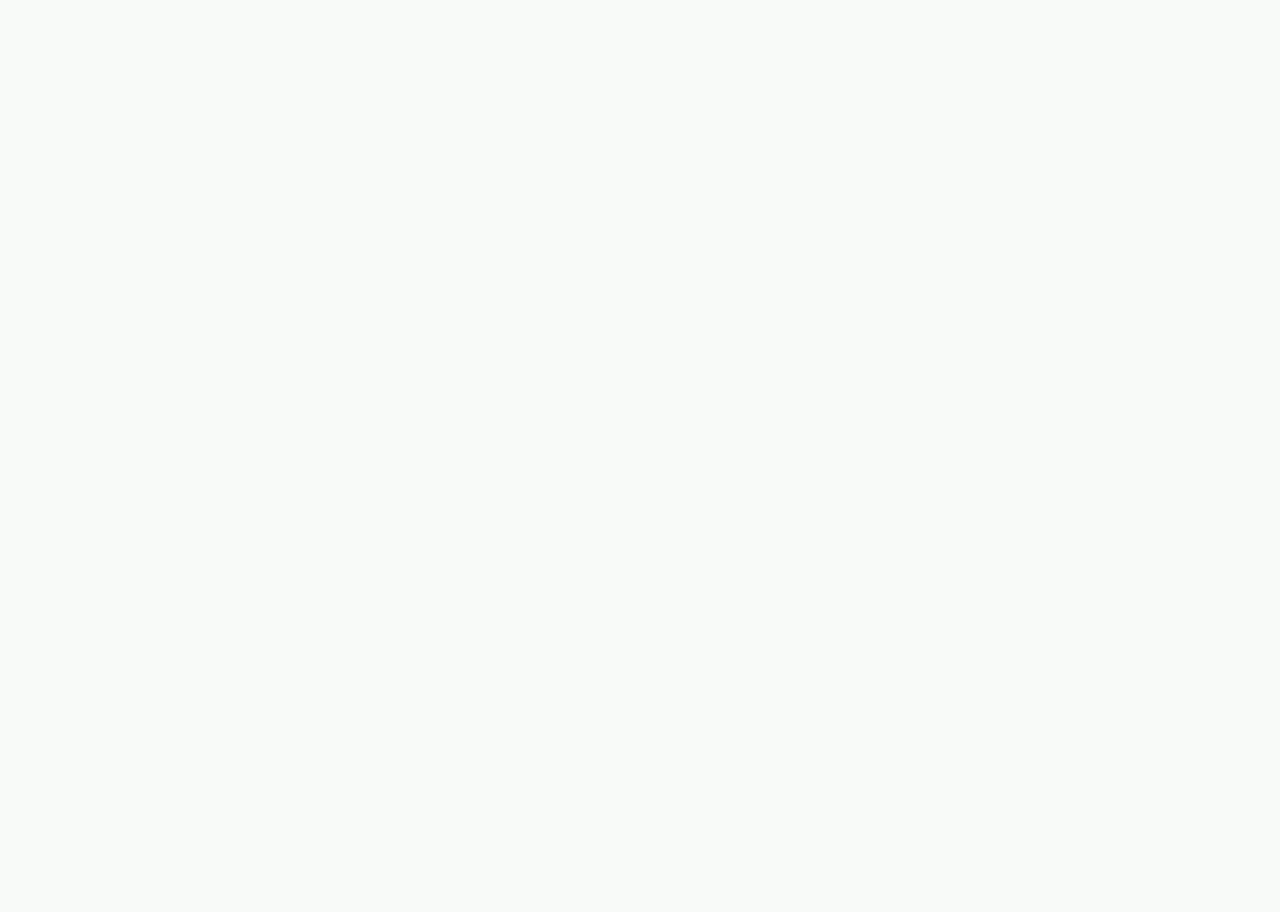
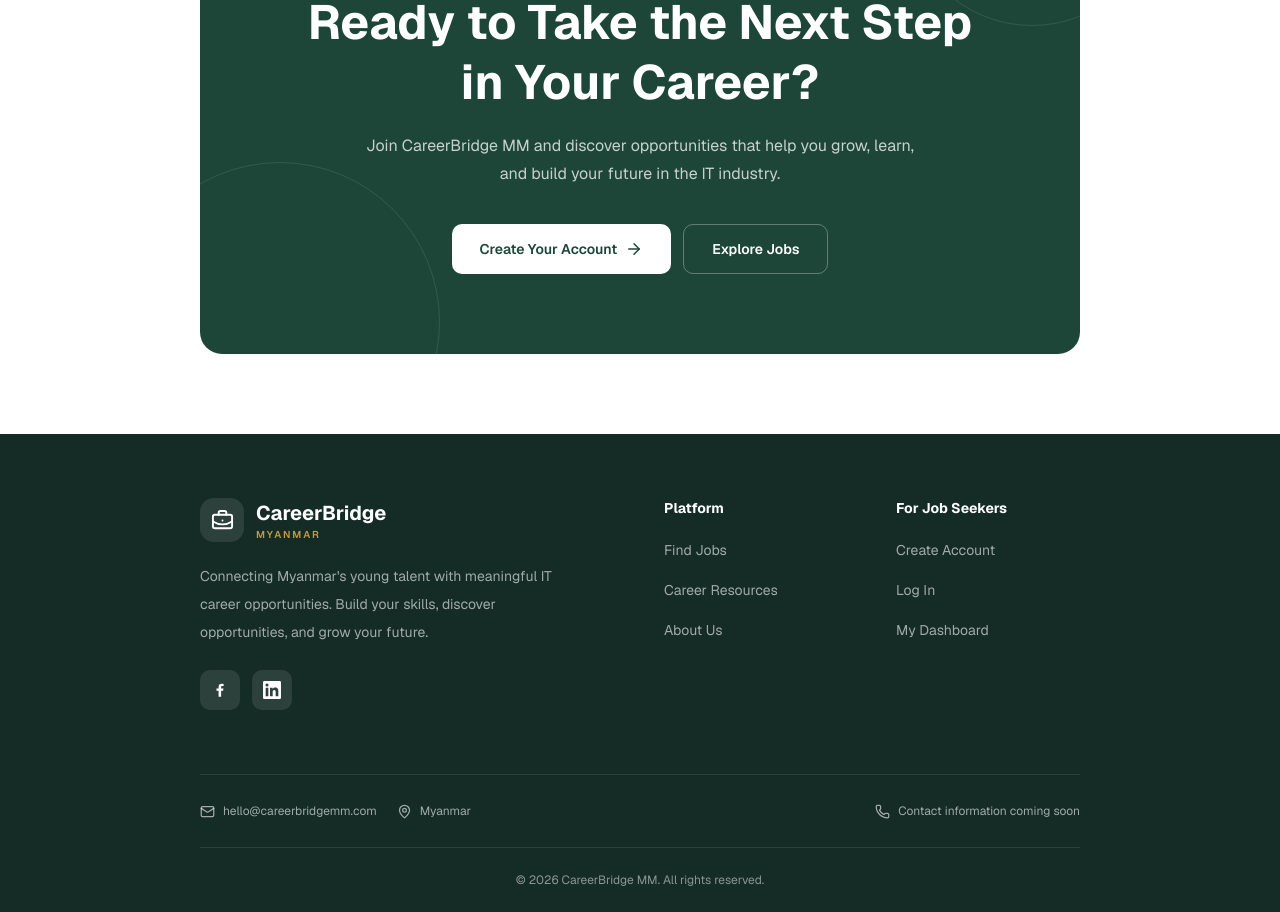
Before and after one commit to Theingi2004/carrerbridge-mm, a Next.js app: page / in a window 1280 px wide. Shown: the part 3440-4352 px from the top of the page. Before the commit the page ends 3210 px from the top, so only its background shows below. Built offline with nearby package versions, Linux system fonts and the light colour scheme.

Commit message:
feat: complete homepage CTA and footer sections

```diff
--- a/src/app/layout.tsx
+++ b/src/app/layout.tsx
@@ -3,6 +3,7 @@ import type { Metadata } from "next";
 import { Geist, Geist_Mono } from "next/font/google";
 import "./globals.css";
 import Navbar from "@/components/layout/navbar/Navbar";
+import Footer from "@/components/layout/footer/Footer";
 
 const geistSans = Geist({
   variable: "--font-geist-sans",
@@ -36,6 +37,7 @@ export default function RootLayout({
       <body className="min-h-full flex flex-col">
         <Navbar />
         <main className="flex-1">{children}</main>
+        <Footer />
       </body>
     </html>
   );
--- a/src/app/page.tsx
+++ b/src/app/page.tsx
@@ -1,3 +1,4 @@
+import CareerCTA from "@/features/home/components/CareerCTA";
 import FeaturedJobs from "@/features/home/components/FeaturedJobs";
 import HeroSection from "@/features/home/components/HeroSection";
 import HowItWorks from "@/features/home/components/HowItWorks";
@@ -10,6 +11,7 @@ export default function Home() {
       <FeaturedJobs />
       <JobCategories />
       <HowItWorks />
+      <CareerCTA />
     </main>
   );
 }
--- /dev/null
+++ b/src/components/layout/footer/Footer.tsx
@@ -0,0 +1,162 @@
+
+import Link from "next/link";
+import {
+  BriefcaseBusiness,
+  Mail,
+  MapPin,
+  Phone,
+} from "lucide-react";
+
+const footerLinks = {
+  platform: [
+    { label: "Find Jobs", href: "/jobs" },
+    { label: "Career Resources", href: "/#career-resources" },
+    { label: "About Us", href: "/#about" },
+  ],
+  account: [
+    { label: "Create Account", href: "/register" },
+    { label: "Log In", href: "/login" },
+    { label: "My Dashboard", href: "/dashboard" },
+  ],
+};
+
+export default function Footer() {
+  return (
+    <footer className="bg-[#142C25] text-white">
+      <div className="container-default">
+
+        {/* Main Footer */}
+        <div className="grid grid-cols-1 gap-12 py-16 sm:grid-cols-2 lg:grid-cols-4">
+
+          {/* Brand */}
+          <div className="lg:col-span-2">
+            <Link href="/" className="inline-flex items-center gap-3">
+              <div className="flex size-11 items-center justify-center rounded-xl bg-white/10">
+                <BriefcaseBusiness size={23} />
+              </div>
+
+              <div>
+                <p className="text-xl font-bold">CareerBridge</p>
+                <p className="text-[10px] font-semibold tracking-[0.2em] text-brand-secondary">
+                  MYANMAR
+                </p>
+              </div>
+            </Link>
+
+            <p className="mt-5 max-w-sm text-sm leading-7 text-white/60">
+              Connecting Myanmar's young talent with
+              meaningful IT career opportunities.
+              Build your skills, discover opportunities,
+              and grow your future.
+            </p>
+
+            <div className="mt-6 flex gap-3">
+              <a
+                href="https://www.facebook.com/"
+                target="_blank"
+                rel="noopener noreferrer"
+                aria-label="Facebook"
+                className="flex size-10 items-center justify-center rounded-lg bg-white/10 transition-all hover:bg-white/20 active:scale-95"
+              >
+
+                <svg
+                  xmlns="http://www.w3.org/2000/svg"
+                  width="18"
+                  height="18"
+                  viewBox="0 0 24 24"
+                  fill="currentColor"
+                  aria-hidden="true"
+                >
+                  <path d="M13.5 21v-8h2.7l.4-3h-3.1V8.1c0-.9.3-1.5 1.6-1.5h1.7V3.9c-.3 0-1.3-.1-2.5-.1-2.5 0-4.2 1.5-4.2 4.3V10H7.3v3h2.8v8h3.4Z" />
+                </svg>
+
+              </a>
+
+              <a
+                href="https://www.linkedin.com/"
+                target="_blank"
+                rel="noopener noreferrer"
+                aria-label="LinkedIn"
+                className="flex size-10 items-center justify-center rounded-lg bg-white/10 transition-all hover:bg-white/20 active:scale-95"
+              >
+
+                <svg
+                  xmlns="http://www.w3.org/2000/svg"
+                  width="18"
+                  height="18"
+                  viewBox="0 0 24 24"
+                  fill="currentColor"
+                  aria-hidden="true"
+                >
+                  <path d="M20.45 20.45h-3.56v-5.57c0-1.33-.03-3.04-1.85-3.04-1.85 0-2.13 1.44-2.13 2.94v5.67H9.35V9h3.42v1.56h.05c.48-.9 1.64-1.85 3.38-1.85 3.61 0 4.28 2.37 4.28 5.46v6.28ZM5.34 7.43a2.06 2.06 0 1 1 0-4.12 2.06 2.06 0 0 1 0 4.12ZM7.12 20.45H3.56V9h3.56v11.45ZM22.22 0H1.77C.79 0 0 .77 0 1.73v20.54C0 23.23.79 24 1.77 24h20.45c.98 0 1.78-.77 1.78-1.73V1.73C24 .77 23.2 0 22.22 0Z" />
+                </svg>
+
+              </a>
+            </div>
+          </div>
+
+          {/* Platform Links */}
+          <div>
+            <h3 className="text-sm font-bold">Platform</h3>
+
+            <ul className="mt-5 space-y-4">
+              {footerLinks.platform.map((link) => (
+                <li key={link.href}>
+                  <Link
+                    href={link.href}
+                    className="text-sm text-white/60 transition-colors hover:text-white"
+                  >
+                    {link.label}
+                  </Link>
+                </li>
+              ))}
+            </ul>
+          </div>
+
+          {/* Account Links */}
+          <div>
+            <h3 className="text-sm font-bold">For Job Seekers</h3>
+
+            <ul className="mt-5 space-y-4">
+              {footerLinks.account.map((link) => (
+                <li key={link.href}>
+                  <Link
+                    href={link.href}
+                    className="text-sm text-white/60 transition-colors hover:text-white"
+                  >
+                    {link.label}
+                  </Link>
+                </li>
+              ))}
+            </ul>
+          </div>
+        </div>
+
+        {/* Contact Information */}
+        <div className="flex flex-col gap-4 border-t border-white/10 py-7 sm:flex-row sm:items-center sm:justify-between">
+          <div className="flex flex-wrap gap-5">
+            <span className="flex items-center gap-2 text-xs text-white/60">
+              <Mail size={15} />
+              hello@careerbridgemm.com
+            </span>
+
+            <span className="flex items-center gap-2 text-xs text-white/60">
+              <MapPin size={15} />
+              Myanmar
+            </span>
+          </div>
+
+          <span className="flex items-center gap-2 text-xs text-white/60">
+            <Phone size={15} />
+            Contact information coming soon
+          </span>
+        </div>
+
+        {/* Copyright */}
+        <div className="border-t border-white/10 py-6 text-center text-xs text-white/50">
+          © 2026 CareerBridge MM. All rights reserved.
+        </div>
+      </div>
+    </footer>
+  );
+}
--- /dev/null
+++ b/src/features/home/components/CareerCTA.tsx
@@ -0,0 +1,66 @@
+
+import Link from "next/link";
+import { ArrowRight, Sparkles } from "lucide-react";
+
+export default function CareerCTA() {
+  return (
+    <section className="bg-white py-16 sm:py-20">
+      <div className="container-default">
+        <div className="relative overflow-hidden rounded-3xl bg-brand-primary px-6 py-16 text-center sm:px-12 sm:py-20">
+
+          {/* Decorative Background */}
+          <div className="pointer-events-none absolute -right-20 -top-20 size-64 rounded-full border border-white/10" />
+          <div className="pointer-events-none absolute -bottom-32 -left-20 size-80 rounded-full border border-white/10" />
+
+          <div className="relative mx-auto max-w-2xl">
+            <div className="mb-6 inline-flex items-center gap-2 rounded-full border border-white/20 bg-white/10 px-4 py-2 text-sm font-medium text-white">
+              <Sparkles size={16} />
+              Your Future Starts Today
+            </div>
+
+            <h2 className="text-3xl font-bold leading-tight text-white sm:text-4xl lg:text-5xl">
+              Ready to Take the Next Step in Your Career?
+            </h2>
+
+            <p className="mx-auto mt-5 max-w-xl text-sm leading-7 text-white/75 sm:text-base">
+              Join CareerBridge MM and discover opportunities
+              that help you grow, learn, and build your future
+              in the IT industry.
+            </p>
+
+            <div className="mt-9 flex flex-col justify-center gap-3 sm:flex-row">
+              <Link
+                href="/register"
+                className="
+                  inline-flex items-center justify-center gap-2
+                  rounded-lg bg-white px-7 py-3.5
+                  text-sm font-semibold text-brand-primary
+                  transition-all duration-200 ease-out
+                  hover:bg-white/90 hover:shadow-lg
+                  active:scale-95
+                "
+              >
+                Create Your Account
+                <ArrowRight size={18} />
+              </Link>
+
+              <Link
+                href="/jobs"
+                className="
+                  inline-flex items-center justify-center
+                  rounded-lg border border-white/30 px-7 py-3.5
+                  text-sm font-semibold text-white
+                  transition-all duration-200 ease-out
+                  hover:bg-white/10
+                  active:scale-95
+                "
+              >
+                Explore Jobs
+              </Link>
+            </div>
+          </div>
+        </div>
+      </div>
+    </section>
+  );
+}
```
